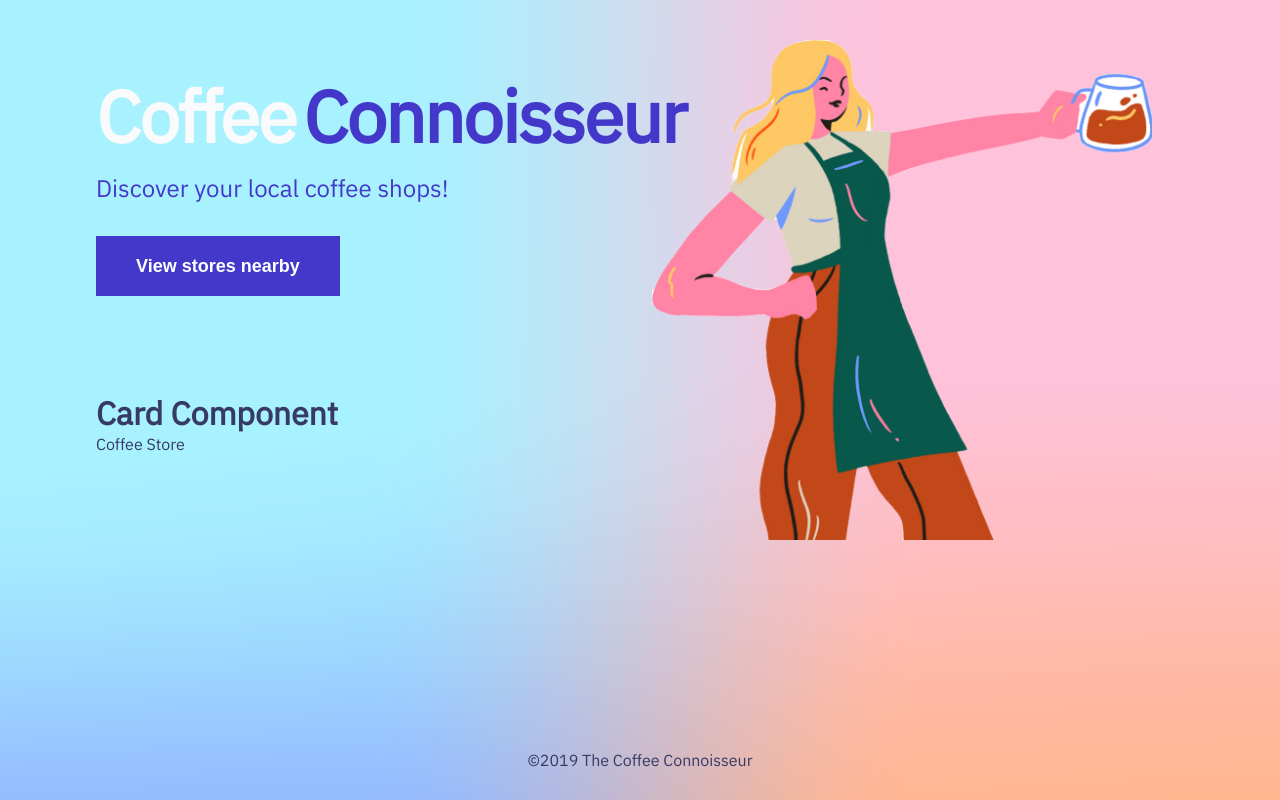
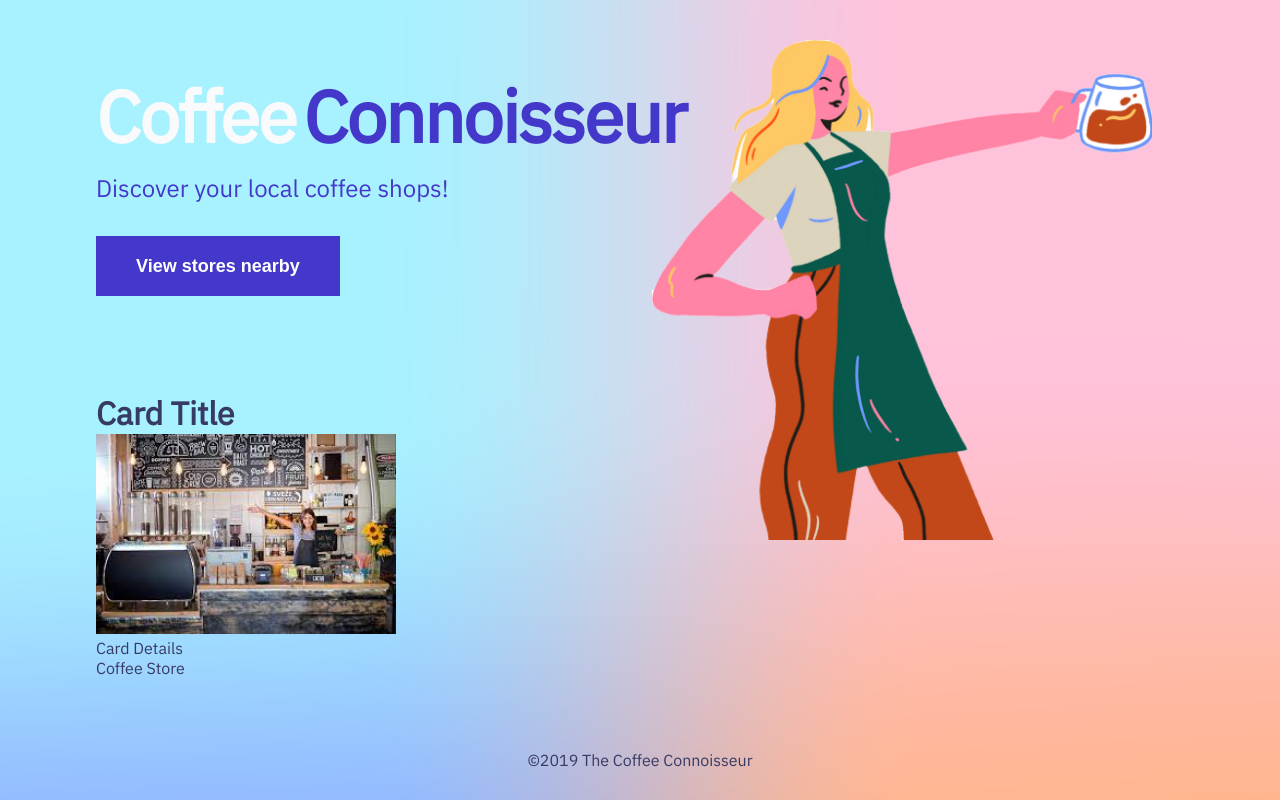
Before and after one commit to wmcgiffert/wmcgiffert-udemy-Next.js-Tutorial, a Next.js app in the folder CoffeeConnoisseurApp/discover-coffee-stores/: page / in a window 1280 px wide. Built offline with nearby package versions, Linux system fonts and the light colour scheme.

Commit message:
Cleaned up Index.js

```diff
--- a/CoffeeConnoisseurApp/discover-coffee-stores/components/card.js
+++ b/CoffeeConnoisseurApp/discover-coffee-stores/components/card.js
@@ -1,10 +1,19 @@
 import styles from './card.module.css'
 import Image  from 'next/image'
+import Link from 'next/link';
 
 const Card = (props) => {
     return(
         <div className={styles}>
-            <h1>Card Component</h1>
+            <h1>Card Title</h1>
+            <Image
+            src="/static/CoffeeShop1.jpeg"
+            width={300}
+            height={200}
+            alt="Barista at Coffee Shop"
+            />
+            <p>Card Details</p>
+            <Link href="/coffee-store/123">Coffee Store</Link>
         </div>
     );
 };
--- a/CoffeeConnoisseurApp/discover-coffee-stores/pages/index.js
+++ b/CoffeeConnoisseurApp/discover-coffee-stores/pages/index.js
@@ -1,9 +1,9 @@
 import Head from 'next/head';
-import Link from 'next/link';
 import styles from '@/styles/Home.module.css';
 import Banner from '@/components/banner';
 import Image from 'next/image';
 import Card from '@/components/card';
+
 
 export default function Home() {
   const handleOnBannerBtnClick = () => {
@@ -36,9 +36,6 @@ export default function Home() {
 
         <Card/>
 
-        <div>
-          <Link href="/coffee-store/123">Coffee Store</Link>
-        </div>
       </main>
 
       <footer className={styles.footer}>
```
Also changed, not shown: CoffeeConnoisseurApp/discover-coffee-stores/public/static/CoffeeShop1.jpeg (added).
